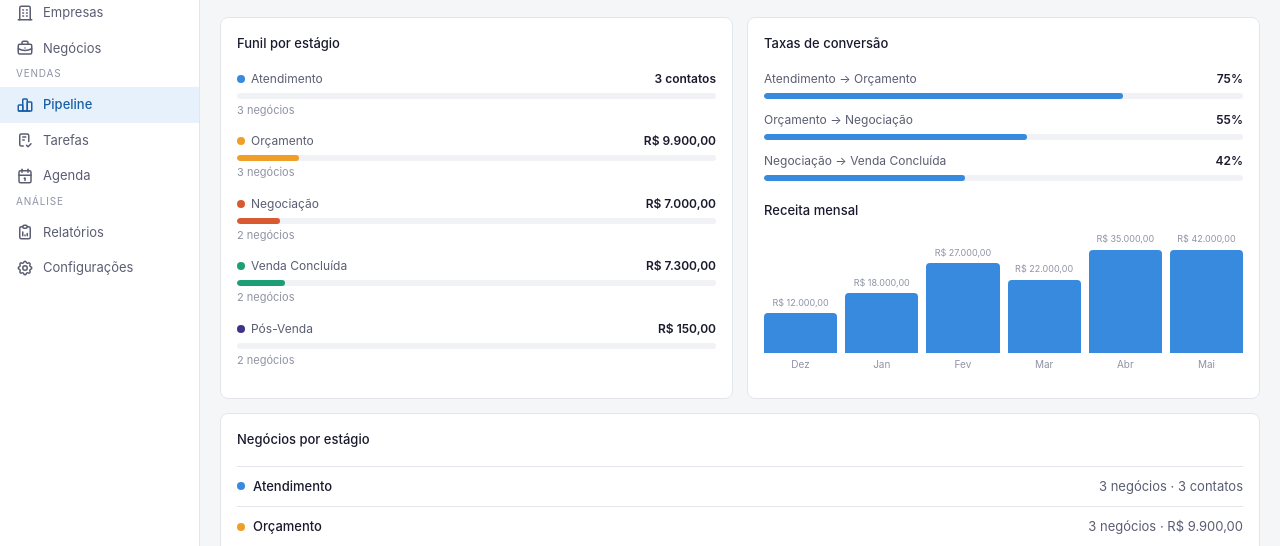
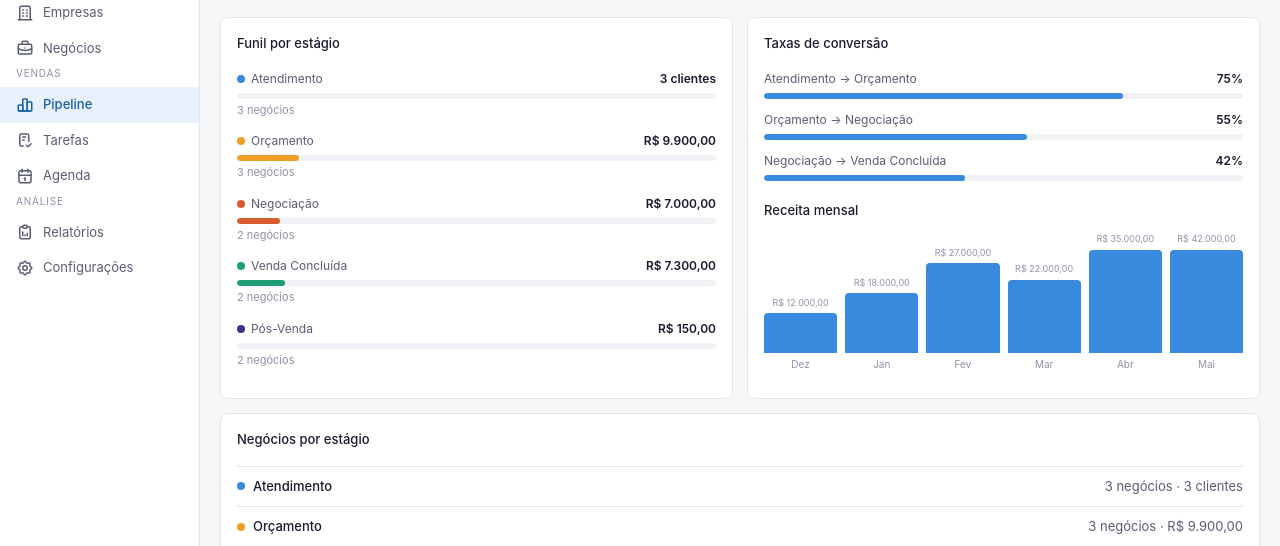
Before and after one commit to foxx054/CRM, a React (Vite) app in the folder crm-app/: page /pipeline in a window 1280 px wide. Shown: the part 157-703 px from the top of the page. Built offline with nearby package versions, Linux system fonts and the light colour scheme; sample sign-in values are in the browser's storage.

Commit message:
contato -> cliente no estágio Atendimento

```diff
--- a/crm-app/src/pages/Dashboard.tsx
+++ b/crm-app/src/pages/Dashboard.tsx
@@ -16,7 +16,7 @@ const metrics = [
 ];
 
 const pipeline = [
-  { stage: "Atendimento", value: "3 contatos", count: "3 atend.", pct: 90, color: "#378ADD" },
+  { stage: "Atendimento", value: "3 clientes", count: "3 atend.", pct: 90, color: "#378ADD" },
   { stage: "Orçamento", value: "R$ 9,7k", count: "3 orç.", pct: 48, color: "#EF9F27" },
   { stage: "Negociação", value: "R$ 7k", count: "2 negoc.", pct: 30, color: "#D85A30" },
   { stage: "Venda Concluída", value: "R$ 7,3k", count: "2 vendas", pct: 35, color: "#1D9E75" },
--- a/crm-app/src/pages/Pipeline.tsx
+++ b/crm-app/src/pages/Pipeline.tsx
@@ -113,7 +113,7 @@ export default function Pipeline() {
                   <span className="pl-stage-dot" style={{ background: stageColors[s.stage] }} />
                   {stageLabels[s.stage]}
                 </div>
-                <div className="pl-stage-total">{s.stage === "atendimento" ? `${s.deals.length} contato${s.deals.length !== 1 ? "s" : ""}` : formatCurrency(s.total)}</div>
+                <div className="pl-stage-total">{s.stage === "atendimento" ? `${s.deals.length} cliente${s.deals.length !== 1 ? "s" : ""}` : formatCurrency(s.total)}</div>
               </div>
               <div className="pl-bar-bg">
                 <div
@@ -179,7 +179,7 @@ export default function Pipeline() {
                 <span className="pl-stage-dot" style={{ background: stageColors[s.stage] }} />
                 {stageLabels[s.stage]}
               </span>
-              <span>{s.deals.length} negócio{s.deals.length !== 1 ? "s" : ""} · {s.stage === "atendimento" ? `${s.deals.length} contato${s.deals.length !== 1 ? "s" : ""}` : formatCurrency(s.total)}</span>
+              <span>{s.deals.length} negócio{s.deals.length !== 1 ? "s" : ""} · {s.stage === "atendimento" ? `${s.deals.length} cliente${s.deals.length !== 1 ? "s" : ""}` : formatCurrency(s.total)}</span>
             </summary>
             <div className="pl-details-body">
               {s.deals.map((deal) => (
--- a/crm-app/src/pages/Relatorios.tsx
+++ b/crm-app/src/pages/Relatorios.tsx
@@ -101,7 +101,7 @@ export default function Relatorios() {
                   <span className="pl-stage-dot" style={{ background: stageColors[s.stage] }} />
                   {stageLabels[s.stage]}
                 </div>
-                <div className="pl-stage-total">{s.stage === "atendimento" ? `${s.count} contato${s.count !== 1 ? "s" : ""}` : formatCurrency(s.total)}</div>
+                <div className="pl-stage-total">{s.stage === "atendimento" ? `${s.count} cliente${s.count !== 1 ? "s" : ""}` : formatCurrency(s.total)}</div>
               </div>
               <div className="pl-bar-bg">
                 <div className="pl-bar-fill" style={{ width: `${(s.total / maxStage) * 100}%`, background: stageColors[s.stage] }} />
```
